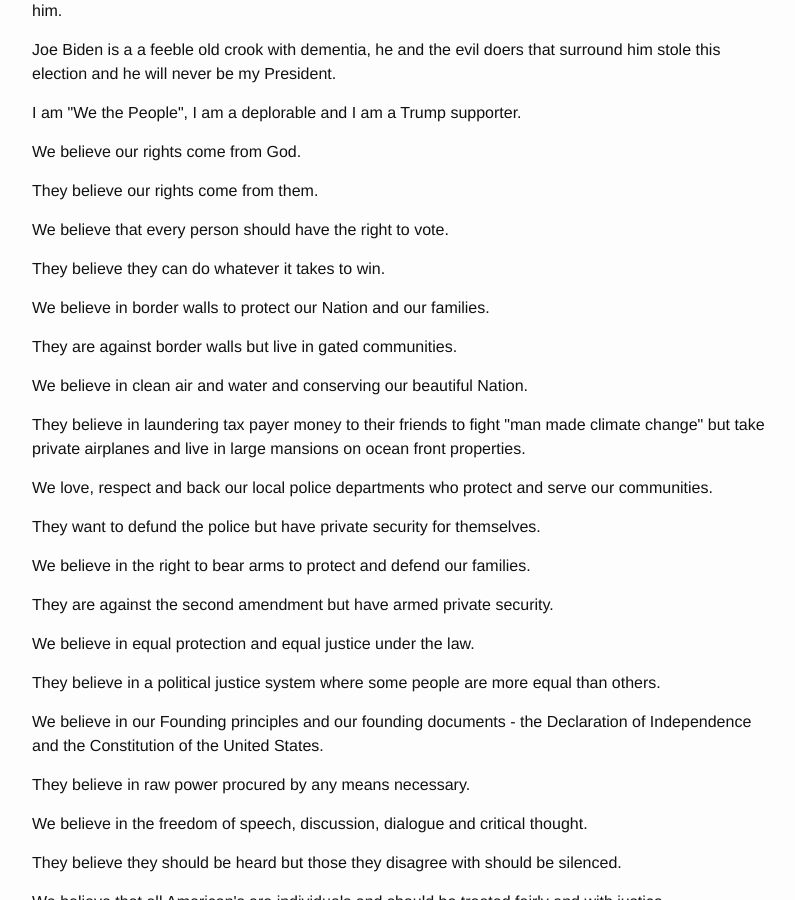
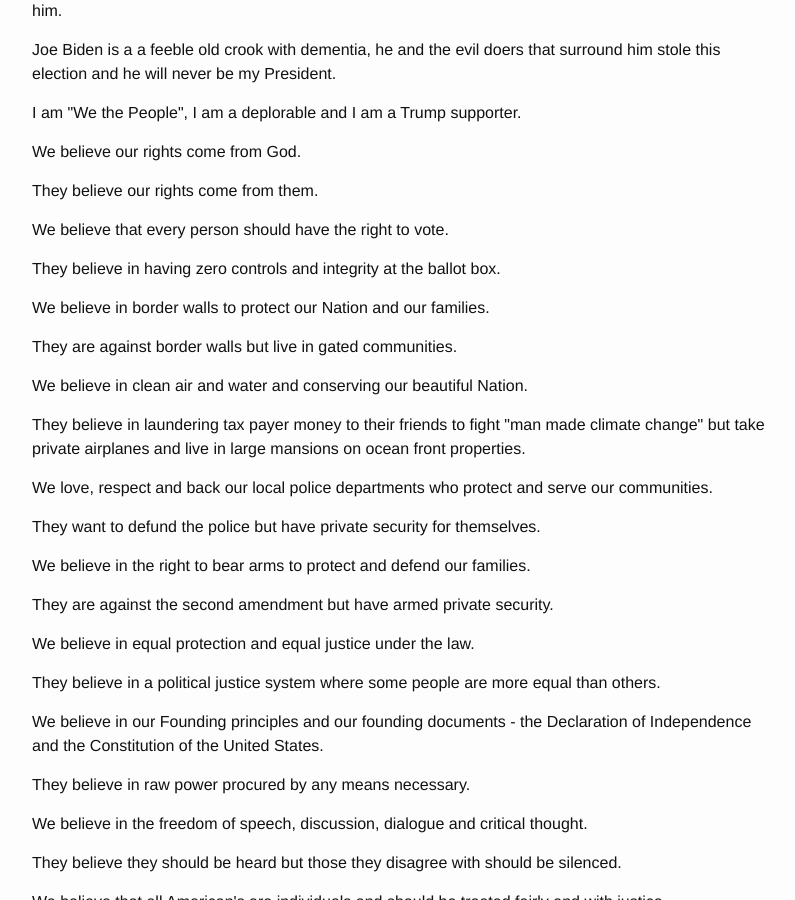
Before and after one commit to newyorkconservative/newyorkconservative.github.io, a Jekyll site: the page built from _posts/2021-01-11-them-the-power-elite-and-us-we-the-people.md, in a window 1280 px wide and 900 px high, scrolled down 858 px. Shown: the whole window, without its empty margins (238-1033 px from the left). Built offline with Jekyll 4.4.1, drawn with Linux system fonts in a browser that asks for light colours.

Commit message:
Syncing _posts/2021-01-11-them-the-power-elite-and-us-we-the-people.md from WordPress at https://www.newyorkconservative.com () - wpghs

```diff
--- a/_posts/2021-01-11-them-the-power-elite-and-us-we-the-people.md
+++ b/_posts/2021-01-11-them-the-power-elite-and-us-we-the-people.md
@@ -56,7 +56,7 @@ post_date: 2021-01-11 22:39:53
 <!-- /wp:paragraph -->
 
 <!-- wp:paragraph -->
-<p>They believe they can do whatever it takes to win.</p>
+<p>They believe in having zero controls and integrity at the ballot box.</p>
 <!-- /wp:paragraph -->
 
 <!-- wp:paragraph -->
```
